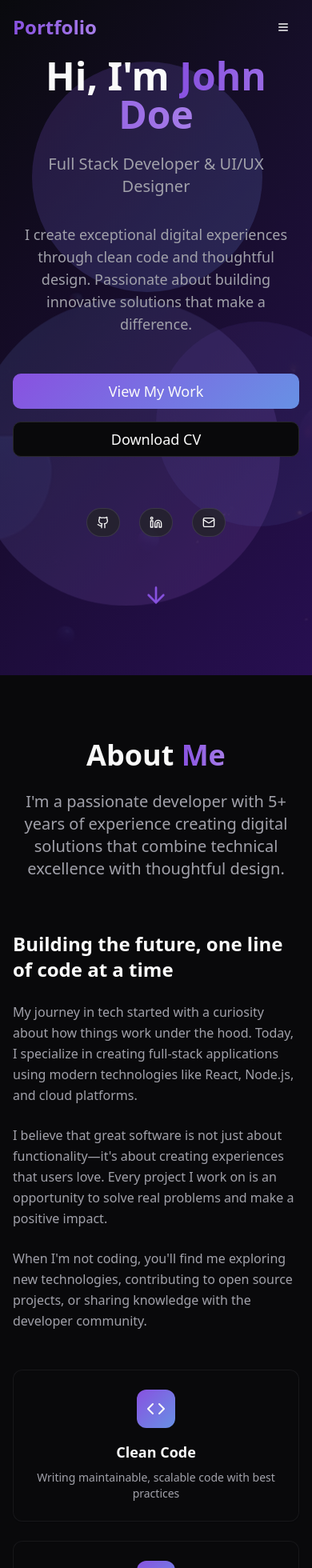
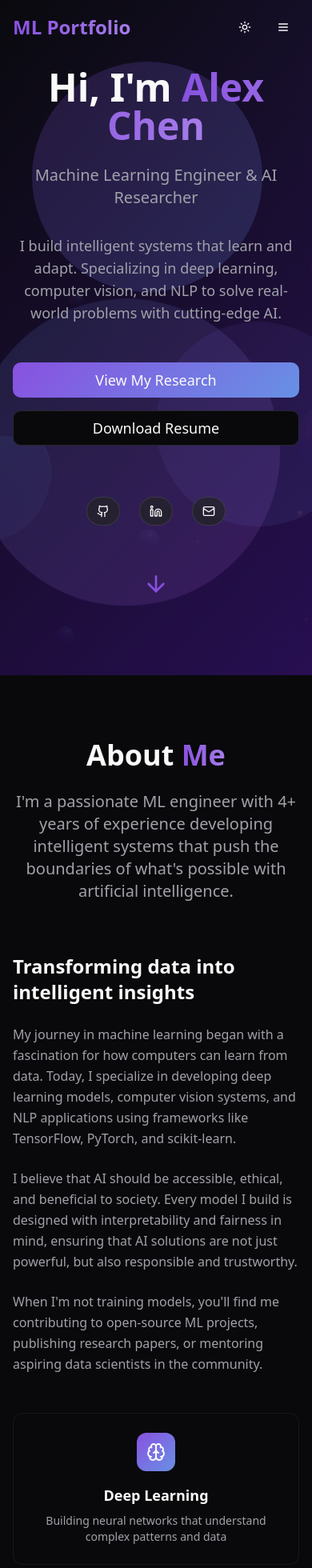
Before and after one commit to sagarmehta11/sagarmehta11.github.io, a React (Vite) app: page / in a window 390 px wide. Shown: the top 1960 px of the page at 80% size. Built offline with nearby package versions, Linux system fonts and the light colour scheme.

Commit message:
Customize portfolio for ML engineer
Customize the personal portfolio website for a machine learning engineer and add a theme toggle.

```diff
--- a/index.html
+++ b/index.html
@@ -3,12 +3,12 @@
   <head>
     <meta charset="UTF-8" />
     <meta name="viewport" content="width=device-width, initial-scale=1.0" />
-    <title>John Doe - Full Stack Developer & Designer</title>
-    <meta name="description" content="Portfolio of John Doe - Full Stack Developer & UI/UX Designer creating exceptional digital experiences" />
-    <meta name="author" content="John Doe" />
+    <title>Alex Chen - Machine Learning Engineer & AI Researcher</title>
+    <meta name="description" content="Portfolio of Alex Chen - ML Engineer specializing in deep learning, computer vision, and NLP" />
+    <meta name="author" content="Alex Chen" />
 
-    <meta property="og:title" content="John Doe - Full Stack Developer & Designer" />
-    <meta property="og:description" content="Portfolio showcasing innovative web development and design projects" />
+    <meta property="og:title" content="Alex Chen - Machine Learning Engineer & AI Researcher" />
+    <meta property="og:description" content="Portfolio showcasing cutting-edge ML research and AI applications" />
     <meta property="og:type" content="website" />
     <meta property="og:image" content="https://lovable.dev/opengraph-image-p98pqg.png" />
 
--- a/src/App.tsx
+++ b/src/App.tsx
@@ -3,6 +3,7 @@ import { Toaster as Sonner } from "@/components/ui/sonner";
 import { TooltipProvider } from "@/components/ui/tooltip";
 import { QueryClient, QueryClientProvider } from "@tanstack/react-query";
 import { BrowserRouter, Routes, Route } from "react-router-dom";
+import { ThemeProvider } from "@/components/ThemeProvider";
 import Index from "./pages/Index";
 import NotFound from "./pages/NotFound";
 
@@ -10,6 +11,7 @@ const queryClient = new QueryClient();
 
 const App = () => (
   <QueryClientProvider client={queryClient}>
+    <ThemeProvider defaultTheme="dark" storageKey="ml-portfolio-theme">
       <TooltipProvider>
         <Toaster />
         <Sonner />
@@ -21,6 +23,7 @@ const App = () => (
           </Routes>
         </BrowserRouter>
       </TooltipProvider>
+    </ThemeProvider>
   </QueryClientProvider>
 );
 
--- a/src/components/About.tsx
+++ b/src/components/About.tsx
@@ -1,5 +1,5 @@
 import { useEffect, useRef, useState } from 'react';
-import { Code, Palette, Rocket, Users } from 'lucide-react';
+import { Brain, Database, TrendingUp, Zap } from 'lucide-react';
 import { Card, CardContent } from '@/components/ui/card';
 
 const About = () => {
@@ -25,24 +25,24 @@ const About = () => {
 
   const highlights = [
     {
-      icon: Code,
-      title: 'Clean Code',
-      description: 'Writing maintainable, scalable code with best practices'
+      icon: Brain,
+      title: 'Deep Learning',
+      description: 'Building neural networks that understand complex patterns and data'
     },
     {
-      icon: Palette,
-      title: 'Creative Design',
-      description: 'Crafting beautiful, user-centered digital experiences'
+      icon: Database,
+      title: 'Data Science',
+      description: 'Extracting insights from large datasets using statistical methods'
     },
     {
-      icon: Rocket,
-      title: 'Performance',
-      description: 'Building fast, optimized applications that deliver results'
+      icon: TrendingUp,
+      title: 'Model Optimization',
+      description: 'Fine-tuning algorithms for maximum performance and efficiency'
     },
     {
-      icon: Users,
-      title: 'Collaboration',
-      description: 'Working effectively with teams to achieve shared goals'
+      icon: Zap,
+      title: 'AI Innovation',
+      description: 'Developing cutting-edge solutions for real-world applications'
     }
   ];
 
@@ -54,8 +54,8 @@ const About = () => {
             About <span className="text-gradient">Me</span>
           </h2>
           <p className={`text-xl text-muted-foreground max-w-3xl mx-auto transition-all duration-1000 delay-200 ${inView ? 'animate-fade-in-up' : ''}`}>
-            I'm a passionate developer with 5+ years of experience creating digital solutions
-            that combine technical excellence with thoughtful design.
+            I'm a passionate ML engineer with 4+ years of experience developing intelligent systems
+            that push the boundaries of what's possible with artificial intelligence.
           </p>
         </div>
 
@@ -63,21 +63,21 @@ const About = () => {
           {/* Left Column - Text Content */}
           <div className={`space-y-6 transition-all duration-1000 delay-400 ${inView ? 'animate-fade-in-left' : ''}`}>
             <h3 className="text-2xl font-semibold mb-4">
-              Building the future, one line of code at a time
+              Transforming data into intelligent insights
             </h3>
             <p className="text-muted-foreground leading-relaxed">
-              My journey in tech started with a curiosity about how things work under the hood.
-              Today, I specialize in creating full-stack applications using modern technologies
-              like React, Node.js, and cloud platforms.
+              My journey in machine learning began with a fascination for how computers can learn
+              from data. Today, I specialize in developing deep learning models, computer vision
+              systems, and NLP applications using frameworks like TensorFlow, PyTorch, and scikit-learn.
             </p>
             <p className="text-muted-foreground leading-relaxed">
-              I believe that great software is not just about functionality—it's about creating
-              experiences that users love. Every project I work on is an opportunity to solve
-              real problems and make a positive impact.
+              I believe that AI should be accessible, ethical, and beneficial to society. Every model
+              I build is designed with interpretability and fairness in mind, ensuring that AI solutions
+              are not just powerful, but also responsible and trustworthy.
             </p>
             <p className="text-muted-foreground leading-relaxed">
-              When I'm not coding, you'll find me exploring new technologies, contributing to
-              open source projects, or sharing knowledge with the developer community.
+              When I'm not training models, you'll find me contributing to open-source ML projects,
+              publishing research papers, or mentoring aspiring data scientists in the community.
             </p>
           </div>
 
@@ -104,10 +104,10 @@ const About = () => {
         {/* Stats Section */}
         <div className={`mt-20 grid grid-cols-2 md:grid-cols-4 gap-8 transition-all duration-1000 delay-1000 ${inView ? 'animate-fade-in-up' : ''}`}>
           {[
-            { number: '50+', label: 'Projects Completed' },
-            { number: '5+', label: 'Years Experience' },
-            { number: '20+', label: 'Happy Clients' },
-            { number: '100%', label: 'Dedication' }
+            { number: '100+', label: 'Models Deployed' },
+            { number: '4+', label: 'Years Experience' },
+            { number: '15+', label: 'Research Papers' },
+            { number: '99%', label: 'Model Accuracy' }
           ].map((stat, index) => (
             <div key={stat.label} className="text-center">
               <div className="text-3xl font-bold text-gradient mb-2">{stat.number}</div>
--- a/src/components/Footer.tsx
+++ b/src/components/Footer.tsx
@@ -7,7 +7,7 @@ const Footer = () => {
   const socialLinks = [
     { icon: Github, href: '#', label: 'GitHub' },
     { icon: Linkedin, href: '#', label: 'LinkedIn' },
-    { icon: Mail, href: 'mailto:john.doe@example.com', label: 'Email' }
+    { icon: Mail, href: 'mailto:alex.chen@example.com', label: 'Email' }
   ];
 
   const scrollToTop = () => {
@@ -24,10 +24,10 @@ const Footer = () => {
               onClick={scrollToTop}
               className="text-2xl font-bold text-gradient hover:scale-105 transition-transform mb-2 block"
             >
-              Portfolio
+              ML Portfolio
             </button>
             <p className="text-muted-foreground text-sm">
-              © {currentYear} John Doe. All rights reserved.
+              © {currentYear} Alex Chen. All rights reserved.
             </p>
           </div>
 
@@ -51,7 +51,7 @@ const Footer = () => {
           <div className="flex items-center text-sm text-muted-foreground">
             Made with
             <Heart className="h-4 w-4 mx-1 text-red-500 animate-pulse" />
-            and lots of coffee
+            and lots of GPU power
           </div>
         </div>
 
--- a/src/components/Hero.tsx
+++ b/src/components/Hero.tsx
@@ -42,20 +42,20 @@ const Hero = () => {
         <div className={`transition-all duration-1000 ${mounted ? 'animate-fade-in-up' : ''}`}>
           <h1 className="text-5xl sm:text-6xl lg:text-7xl font-bold mb-6">
             Hi, I'm{' '}
-            <span className="text-gradient">John Doe</span>
+            <span className="text-gradient">Alex Chen</span>
           </h1>
         </div>
 
         <div className={`transition-all duration-1000 delay-300 ${mounted ? 'animate-fade-in-up' : ''}`}>
           <p className="text-xl sm:text-2xl lg:text-3xl text-muted-foreground mb-8">
-            Full Stack Developer & UI/UX Designer
+            Machine Learning Engineer & AI Researcher
           </p>
         </div>
 
         <div className={`transition-all duration-1000 delay-500 ${mounted ? 'animate-fade-in-up' : ''}`}>
           <p className="text-lg text-muted-foreground mb-12 max-w-2xl mx-auto">
-            I create exceptional digital experiences through clean code and thoughtful design.
-            Passionate about building innovative solutions that make a difference.
+            I build intelligent systems that learn and adapt. Specializing in deep learning,
+            computer vision, and NLP to solve real-world problems with cutting-edge AI.
           </p>
         </div>
 
@@ -66,14 +66,14 @@ const Hero = () => {
             className="gradient-primary hover-glow hover-lift text-lg px-8 py-3"
             onClick={() => scrollToAbout()}
           >
-            View My Work
+            View My Research
           </Button>
           <Button
             size="lg"
             variant="outline"
             className="glass hover-glow hover-lift text-lg px-8 py-3"
           >
-            Download CV
+            Download Resume
           </Button>
         </div>
 
--- a/src/components/Navigation.tsx
+++ b/src/components/Navigation.tsx
@@ -1,10 +1,12 @@
 import { useState, useEffect } from 'react';
-import { Menu, X } from 'lucide-react';
+import { Menu, X, Moon, Sun } from 'lucide-react';
 import { Button } from '@/components/ui/button';
+import { useTheme } from '@/components/ThemeProvider';
 
 const Navigation = () => {
   const [isOpen, setIsOpen] = useState(false);
   const [scrolled, setScrolled] = useState(false);
+  const { theme, toggleTheme } = useTheme();
 
   useEffect(() => {
     const handleScroll = () => {
@@ -41,11 +43,12 @@ const Navigation = () => {
         <div className="flex justify-between items-center py-4">
           {/* Logo */}
           <div className="text-2xl font-bold text-gradient">
-            Portfolio
+            ML Portfolio
           </div>
 
           {/* Desktop Navigation */}
-          <div className="hidden md:flex space-x-8">
+          <div className="hidden md:flex items-center space-x-8">
+            <div className="flex space-x-8">
               {navItems.map((item) => (
                 <button
                   key={item.name}
@@ -58,15 +61,43 @@ const Navigation = () => {
               ))}
             </div>
 
-          {/* Mobile Menu Button */}
+            {/* Theme Toggle */}
             <Button
               variant="ghost"
               size="sm"
-            className="md:hidden"
+              onClick={toggleTheme}
+              className="hover-scale transition-smooth"
+            >
+              {theme === 'dark' ? (
+                <Sun className="h-5 w-5" />
+              ) : (
+                <Moon className="h-5 w-5" />
+              )}
+            </Button>
+          </div>
+
+          {/* Mobile Menu Button & Theme Toggle */}
+          <div className="md:hidden flex items-center space-x-2">
+            <Button
+              variant="ghost"
+              size="sm"
+              onClick={toggleTheme}
+              className="hover-scale transition-smooth"
+            >
+              {theme === 'dark' ? (
+                <Sun className="h-5 w-5" />
+              ) : (
+                <Moon className="h-5 w-5" />
+              )}
+            </Button>
+            <Button
+              variant="ghost"
+              size="sm"
               onClick={() => setIsOpen(!isOpen)}
             >
               {isOpen ? <X className="h-5 w-5" /> : <Menu className="h-5 w-5" />}
             </Button>
+          </div>
         </div>
 
         {/* Mobile Navigation */}
--- a/src/components/Projects.tsx
+++ b/src/components/Projects.tsx
@@ -27,55 +27,55 @@ const Projects = () => {
 
   const projects = [
     {
-      title: 'E-Commerce Platform',
-      description: 'A full-stack e-commerce solution with payment integration, inventory management, and admin dashboard.',
-      image: 'https://images.unsplash.com/photo-1556742049-0cfed4f6a45d?w=600&h=400&fit=crop',
-      technologies: ['React', 'Node.js', 'PostgreSQL', 'Stripe', 'AWS'],
+      title: 'AI-Powered Medical Diagnosis',
+      description: 'A deep learning system for early detection of skin cancer using convolutional neural networks and transfer learning.',
+      image: 'https://images.unsplash.com/photo-1559757148-5c350d0d3c56?w=600&h=400&fit=crop',
+      technologies: ['PyTorch', 'Computer Vision', 'Flask', 'React', 'AWS'],
       githubUrl: '#',
       liveUrl: '#',
       featured: true
     },
     {
-      title: 'Task Management App',
-      description: 'A collaborative task management tool with real-time updates, team collaboration, and progress tracking.',
-      image: 'https://images.unsplash.com/photo-1611224923853-80b023f02d71?w=600&h=400&fit=crop',
-      technologies: ['Vue.js', 'Firebase', 'Tailwind CSS', 'Socket.io'],
+      title: 'NLP Sentiment Analyzer',
+      description: 'Real-time sentiment analysis of social media posts using BERT transformers and streaming data processing.',
+      image: 'https://images.unsplash.com/photo-1516321318423-f06f85e504b3?w=600&h=400&fit=crop',
+      technologies: ['Transformers', 'BERT', 'Apache Kafka', 'MongoDB', 'Docker'],
       githubUrl: '#',
       liveUrl: '#',
       featured: false
     },
     {
-      title: 'Weather Dashboard',
-      description: 'A beautiful weather application with location-based forecasts, interactive maps, and weather alerts.',
-      image: 'https://images.unsplash.com/photo-1504608524841-42fe6f032b4b?w=600&h=400&fit=crop',
-      technologies: ['React', 'OpenWeather API', 'Chart.js', 'Mapbox'],
+      title: 'Predictive Analytics Dashboard',
+      description: 'Machine learning dashboard for forecasting sales trends using time series analysis and ensemble methods.',
+      image: 'https://images.unsplash.com/photo-1551288049-bebda4e38f71?w=600&h=400&fit=crop',
+      technologies: ['Time Series', 'XGBoost', 'Plotly', 'FastAPI', 'PostgreSQL'],
       githubUrl: '#',
       liveUrl: '#',
       featured: false
     },
     {
-      title: 'Social Media Analytics',
-      description: 'A comprehensive analytics dashboard for social media performance with real-time data visualization.',
-      image: 'https://images.unsplash.com/photo-1460925895917-afdab827c52f?w=600&h=400&fit=crop',
-      technologies: ['Next.js', 'D3.js', 'MongoDB', 'Express.js'],
+      title: 'Computer Vision Pipeline',
+      description: 'End-to-end object detection and tracking system for autonomous vehicles using YOLO and Kalman filters.',
+      image: 'https://images.unsplash.com/photo-1558618666-fcd25c85cd64?w=600&h=400&fit=crop',
+      technologies: ['YOLO', 'OpenCV', 'TensorFlow', 'ROS', 'CUDA'],
       githubUrl: '#',
       liveUrl: '#',
       featured: true
     },
     {
-      title: 'Portfolio Website',
-      description: 'A responsive portfolio website with smooth animations, dark mode, and optimized performance.',
-      image: 'https://images.unsplash.com/photo-1467232004584-a241de8bcf5d?w=600&h=400&fit=crop',
-      technologies: ['React', 'TypeScript', 'Tailwind CSS', 'Framer Motion'],
+      title: 'Recommendation Engine',
+      description: 'Collaborative filtering system for e-commerce product recommendations using matrix factorization and deep learning.',
+      image: 'https://images.unsplash.com/photo-1556742049-0cfed4f6a45d?w=600&h=400&fit=crop',
+      technologies: ['Collaborative Filtering', 'Neural Networks', 'Spark', 'Redis', 'Kubernetes'],
       githubUrl: '#',
       liveUrl: '#',
       featured: false
     },
     {
-      title: 'AI Chat Application',
-      description: 'An intelligent chatbot application with natural language processing and conversation history.',
-      image: 'https://images.unsplash.com/photo-1531746790731-6c087fecd65a?w=600&h=400&fit=crop',
-      technologies: ['Python', 'FastAPI', 'OpenAI API', 'React', 'WebSockets'],
+      title: 'Reinforcement Learning Game AI',
+      description: 'Deep Q-Network agent that learns to play complex strategy games through self-play and reward optimization.',
+      image: 'https://images.unsplash.com/photo-1511512578047-dfb367046420?w=600&h=400&fit=crop',
+      technologies: ['Deep Q-Learning', 'OpenAI Gym', 'PyTorch', 'Unity ML-Agents', 'TensorBoard'],
       githubUrl: '#',
       liveUrl: '#',
       featured: true
@@ -90,7 +90,7 @@ const Projects = () => {
             Featured <span className="text-gradient">Projects</span>
           </h2>
           <p className={`text-xl text-muted-foreground max-w-3xl mx-auto transition-all duration-1000 delay-200 ${inView ? 'animate-fade-in-up' : ''}`}>
-            A showcase of my recent work, demonstrating expertise across different technologies and domains
+            A showcase of my recent ML projects, demonstrating expertise across computer vision, NLP, and predictive analytics
           </p>
         </div>
 
@@ -140,7 +140,7 @@ const Projects = () => {
                     onClick={() => window.open(project.liveUrl, '_blank')}
                   >
                     <ExternalLink className="h-4 w-4 mr-2" />
-                    Live Demo
+                    View Demo
                   </Button>
                   <Button
                     size="sm"
@@ -163,7 +163,7 @@ const Projects = () => {
             variant="outline"
             className="glass hover-glow hover-lift px-8 py-3"
           >
-            View All Projects
+            View All Research
           </Button>
         </div>
       </div>
--- a/src/components/Skills.tsx
+++ b/src/components/Skills.tsx
@@ -25,23 +25,23 @@ const Skills = () => {
 
   const skillCategories = [
     {
-      title: 'Frontend Development',
-      skills: ['React', 'TypeScript', 'Next.js', 'Vue.js', 'Tailwind CSS', 'Sass', 'HTML5', 'CSS3'],
+      title: 'Machine Learning',
+      skills: ['Python', 'TensorFlow', 'PyTorch', 'Scikit-learn', 'Keras', 'XGBoost', 'MLflow', 'Weights & Biases'],
       color: 'from-blue-500 to-purple-600'
     },
     {
-      title: 'Backend Development',
-      skills: ['Node.js', 'Python', 'Express.js', 'Django', 'PostgreSQL', 'MongoDB', 'REST APIs', 'GraphQL'],
+      title: 'Deep Learning & AI',
+      skills: ['Computer Vision', 'NLP', 'CNNs', 'RNNs', 'Transformers', 'GANs', 'Reinforcement Learning', 'BERT'],
       color: 'from-green-500 to-teal-600'
     },
     {
-      title: 'Tools & Technologies',
-      skills: ['Git', 'Docker', 'AWS', 'Vercel', 'Figma', 'VS Code', 'Linux', 'Jest'],
+      title: 'Data & Cloud',
+      skills: ['SQL', 'MongoDB', 'Apache Spark', 'Kafka', 'AWS', 'Docker', 'Kubernetes', 'Airflow'],
       color: 'from-orange-500 to-red-600'
     },
     {
-      title: 'Soft Skills',
-      skills: ['Problem Solving', 'Team Leadership', 'Communication', 'Project Management', 'Agile', 'Mentoring'],
+      title: 'Research & Analytics',
+      skills: ['Statistical Analysis', 'A/B Testing', 'Data Visualization', 'Research Design', 'Paper Writing', 'Jupyter'],
       color: 'from-purple-500 to-pink-600'
     }
   ];
@@ -95,10 +95,10 @@ const Skills = () => {
           <h3 className="text-2xl font-semibold text-center mb-8">Core Proficiencies</h3>
           <div className="grid md:grid-cols-2 gap-6 max-w-4xl mx-auto">
             {[
-              { skill: 'Frontend Development', level: 95 },
-              { skill: 'Backend Development', level: 88 },
-              { skill: 'UI/UX Design', level: 82 },
-              { skill: 'Project Management', level: 90 }
+              { skill: 'Machine Learning', level: 95 },
+              { skill: 'Deep Learning', level: 90 },
+              { skill: 'Data Science', level: 88 },
+              { skill: 'Research & Development', level: 92 }
             ].map((item, index) => (
               <div key={item.skill} className="space-y-2">
                 <div className="flex justify-between text-sm">
--- /dev/null
+++ b/src/components/ThemeProvider.tsx
@@ -0,0 +1,69 @@
+import { createContext, useContext, useEffect, useState } from 'react';
+
+type Theme = 'dark' | 'light';
+
+type ThemeProviderProps = {
+  children: React.ReactNode;
+  defaultTheme?: Theme;
+  storageKey?: string;
+};
+
+type ThemeProviderState = {
+  theme: Theme;
+  setTheme: (theme: Theme) => void;
+  toggleTheme: () => void;
+};
+
+const initialState: ThemeProviderState = {
+  theme: 'dark',
+  setTheme: () => null,
+  toggleTheme: () => null,
+};
+
+const ThemeProviderContext = createContext<ThemeProviderState>(initialState);
+
+export function ThemeProvider({
+  children,
+  defaultTheme = 'dark',
+  storageKey = 'portfolio-theme',
+  ...props
+}: ThemeProviderProps) {
+  const [theme, setTheme] = useState<Theme>(
+    () => (localStorage.getItem(storageKey) as Theme) || defaultTheme
+  );
+
+  useEffect(() => {
+    const root = window.document.documentElement;
+
+    root.classList.remove('light', 'dark');
+    root.classList.add(theme);
+  }, [theme]);
+
+  const value = {
+    theme,
+    setTheme: (theme: Theme) => {
+      localStorage.setItem(storageKey, theme);
+      setTheme(theme);
+    },
+    toggleTheme: () => {
+      const newTheme = theme === 'light' ? 'dark' : 'light';
+      localStorage.setItem(storageKey, newTheme);
+      setTheme(newTheme);
+    },
+  };
+
+  return (
+    <ThemeProviderContext.Provider {...props} value={value}>
+      {children}
+    </ThemeProviderContext.Provider>
+  );
+}
+
+export const useTheme = () => {
+  const context = useContext(ThemeProviderContext);
+
+  if (context === undefined)
+    throw new Error('useTheme must be used within a ThemeProvider');
+
+  return context;
+};
--- a/src/index.css
+++ b/src/index.css
@@ -78,41 +78,91 @@ All colors MUST be HSL.
   }
 
   .dark {
-    --background: 222.2 84% 4.9%;
-    --foreground: 210 40% 98%;
+    --background: 240 10% 3.9%;
+    --foreground: 0 0% 98%;
 
-    --card: 222.2 84% 4.9%;
-    --card-foreground: 210 40% 98%;
+    --card: 240 10% 3.9%;
+    --card-foreground: 0 0% 98%;
 
-    --popover: 222.2 84% 4.9%;
-    --popover-foreground: 210 40% 98%;
+    --popover: 240 10% 3.9%;
+    --popover-foreground: 0 0% 98%;
 
-    --primary: 210 40% 98%;
-    --primary-foreground: 222.2 47.4% 11.2%;
+    --primary: 263 70% 60%;
+    --primary-foreground: 0 0% 98%;
+    --primary-glow: 263 70% 70%;
 
-    --secondary: 217.2 32.6% 17.5%;
-    --secondary-foreground: 210 40% 98%;
+    --secondary: 240 3.7% 15.9%;
+    --secondary-foreground: 0 0% 98%;
 
-    --muted: 217.2 32.6% 17.5%;
-    --muted-foreground: 215 20.2% 65.1%;
+    --muted: 240 3.7% 15.9%;
+    --muted-foreground: 240 5% 64.9%;
 
-    --accent: 217.2 32.6% 17.5%;
-    --accent-foreground: 210 40% 98%;
+    --accent: 240 3.7% 15.9%;
+    --accent-foreground: 0 0% 98%;
 
     --destructive: 0 62.8% 30.6%;
+    --destructive-foreground: 0 0% 98%;
+
+    --border: 240 3.7% 15.9%;
+    --input: 240 3.7% 15.9%;
+    --ring: 263 70% 60%;
+
+    /* Dark theme gradients */
+    --gradient-primary: linear-gradient(135deg, hsl(263 70% 60%), hsl(220 70% 65%));
+    --gradient-secondary: linear-gradient(135deg, hsl(220 70% 65%), hsl(280 70% 65%));
+    --gradient-hero: linear-gradient(135deg, hsl(240 10% 3.9%), hsl(263 70% 20%));
+    --gradient-card: linear-gradient(135deg, hsl(240 10% 8%), hsl(240 5% 12%));
+
+    --glass-bg: hsl(240 5% 15% / 0.8);
+    --glass-border: hsl(0 0% 100% / 0.1);
+
+    --shadow-elegant: 0 20px 50px -12px hsl(263 70% 20% / 0.3);
+    --shadow-glow: 0 0 50px hsl(263 70% 60% / 0.3);
+    --shadow-card: 0 8px 32px -8px hsl(240 10% 3.9% / 0.5);
+  }
+
+  .light {
+    --background: 0 0% 100%;
+    --foreground: 222 84% 4.9%;
+
+    --card: 0 0% 100%;
+    --card-foreground: 222 84% 4.9%;
+
+    --popover: 0 0% 100%;
+    --popover-foreground: 222 84% 4.9%;
+
+    --primary: 263 70% 50%;
+    --primary-foreground: 0 0% 98%;
+    --primary-glow: 263 70% 60%;
+
+    --secondary: 210 40% 96%;
+    --secondary-foreground: 222 47% 11%;
+
+    --muted: 210 40% 96%;
+    --muted-foreground: 215 16% 47%;
+
+    --accent: 210 40% 96%;
+    --accent-foreground: 222 47% 11%;
+
+    --destructive: 0 84% 60%;
     --destructive-foreground: 210 40% 98%;
 
-    --border: 217.2 32.6% 17.5%;
-    --input: 217.2 32.6% 17.5%;
-    --ring: 212.7 26.8% 83.9%;
-    --sidebar-background: 240 5.9% 10%;
-    --sidebar-foreground: 240 4.8% 95.9%;
-    --sidebar-primary: 224.3 76.3% 48%;
-    --sidebar-primary-foreground: 0 0% 100%;
-    --sidebar-accent: 240 3.7% 15.9%;
-    --sidebar-accent-foreground: 240 4.8% 95.9%;
-    --sidebar-border: 240 3.7% 15.9%;
-    --sidebar-ring: 217.2 91.2% 59.8%;
+    --border: 214 32% 91%;
+    --input: 214 32% 91%;
+    --ring: 263 70% 50%;
+
+    /* Light theme gradients */
+    --gradient-primary: linear-gradient(135deg, hsl(263 70% 50%), hsl(220 70% 55%));
+    --gradient-secondary: linear-gradient(135deg, hsl(220 70% 55%), hsl(280 70% 55%));
+    --gradient-hero: linear-gradient(135deg, hsl(0 0% 100%), hsl(263 70% 95%));
+    --gradient-card: linear-gradient(135deg, hsl(0 0% 98%), hsl(210 40% 98%));
+
+    --glass-bg: hsl(0 0% 100% / 0.8);
+    --glass-border: hsl(0 0% 0% / 0.1);
+
+    --shadow-elegant: 0 20px 50px -12px hsl(263 70% 50% / 0.15);
+    --shadow-glow: 0 0 50px hsl(263 70% 50% / 0.2);
+    --shadow-card: 0 8px 32px -8px hsl(222 84% 4.9% / 0.1);
   }
 }
 
```
Also changed, not shown: src/components/Contact.tsx (+9 -9 lines). Lines whose indentation alone changed are shown as unchanged.
